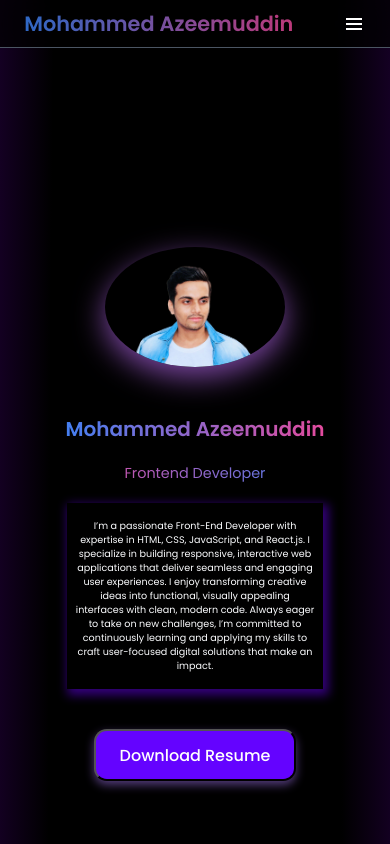
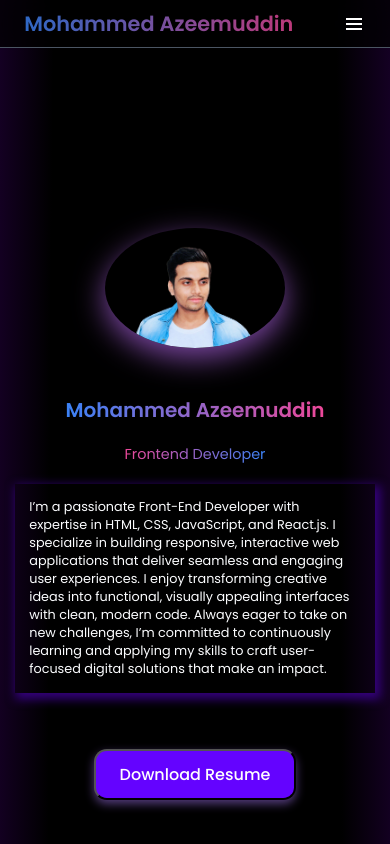
Before and after one commit to MohdAzimuddin/myportfolio, a React (Vite) app: page / in a window 390 px wide. Shown: the top 844 px of the page. Built offline with nearby package versions, Linux system fonts and the light colour scheme.

Commit message:
updated by improving responsivness

```diff
--- a/src/components/Hero/hero.css
+++ b/src/components/Hero/hero.css
@@ -4,10 +4,18 @@
   margin-top: 2.5rem;
   display: flex;
   min-height: 100vh;
-  width: 100%;
+ width: 100%;
   align-items: center;
   justify-content: center;
 
+}
+
+.hero-text-container{
+  display: flex;
+  flex-direction: column;
+  align-items: center;
+  justify-content: center;
+  gap: 1;
 }
 
 /* Hero Content */
@@ -62,13 +70,13 @@
 /* Hero Description */
 .hero-description {
   font-size: 1.1rem;
-  padding: 1rem 0.5rem;
+  padding: 0.9rem;
   color: #fcfdff;
-  width: 45rem;
+  width: 50rem;
   margin-bottom: 1rem;
   box-shadow: 0.2rem 0.25rem 0.6rem 0.2rem #3a0189e6;
   text-decoration: none;
-  text-align: center;
+  text-align: left;
   transition: transform 0.3s ease-in-out, box-shadow 0.3s ease-in-out, background-color 0.3s ease-in-out;
 }
 
@@ -116,6 +124,7 @@ margin-top: 2.5rem;
 
   .hero-description {
     font-size: 0.9rem;
+    min-width: 45rem;
   }
 }
 
@@ -133,7 +142,14 @@ margin-top: 2.5rem;
   }
   .hero-description {
     font-size: 0.9rem;
-    width: 35rem;
+    min-width: 36rem;
+  }
+}
+
+
+@media (max-width:890px){
+   .hero-description {
+    max-width: 36rem;
   }
 }
 
@@ -148,12 +164,15 @@ margin-top: 2.5rem;
 
   .hero-description {
     font-size: 0.9rem;
-    margin-inline:1.2rem;
-    width: 30rem;
+    /* margin-inline:1.2rem; */
+   max-width: 24rem;
   }
 }
 
-@media (max-width: 580px) {
+@media (max-width: 665px) {
+    .hero-container {
+min-width: 80vw;
+  }
   .hero-image {
     width: 12.5rem;
   }
@@ -167,12 +186,12 @@ margin-top: 2.5rem;
   }
   .hero-description {
     font-size: 0.8rem;
-    margin-inline:1rem;
-    max-width: 20rem;
+    /* margin-inline:1rem; */
+    min-width: 75vw;
   }
 }
 
-@media (max-width: 390px) {
+@media (max-width: 565px) {
   .hero-image {
     width: 11.25rem;
   }
@@ -186,8 +205,8 @@ margin-top: 2.5rem;
   }
 
   .hero-description {
-    font-size: 0.6rem;
-    margin-inline:1rem;
-    max-width: 15rem;
+    /* font-size: 0.6rem;  */
+    /* margin-inline:1rem; */
+    max-width: 85vw;
   }
 }
--- a/src/components/Projectss/project.css
+++ b/src/components/Projectss/project.css
@@ -5,6 +5,7 @@
   align-items: center;
   justify-content: center;
   min-height: 100vh;
+  min-width: 80vw;
   padding: 1rem;
   gap: 4rem;
 }
@@ -376,6 +377,7 @@ max-width: 200px;
   .projects-container {
     gap: 3rem;
     padding: 0.5rem;
+     min-width: 95vw;
   }
 
   .project-card {
@@ -428,6 +430,7 @@ max-width: 200px;
   .projects-container {
     gap: 2.5rem;
     padding: 0.5rem;
+     min-width: 95vw;
   }
 
   .project-card {
```
